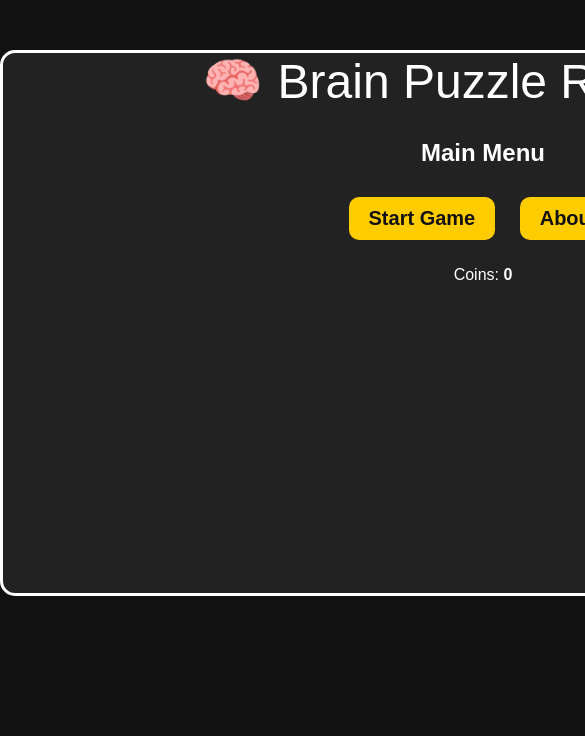
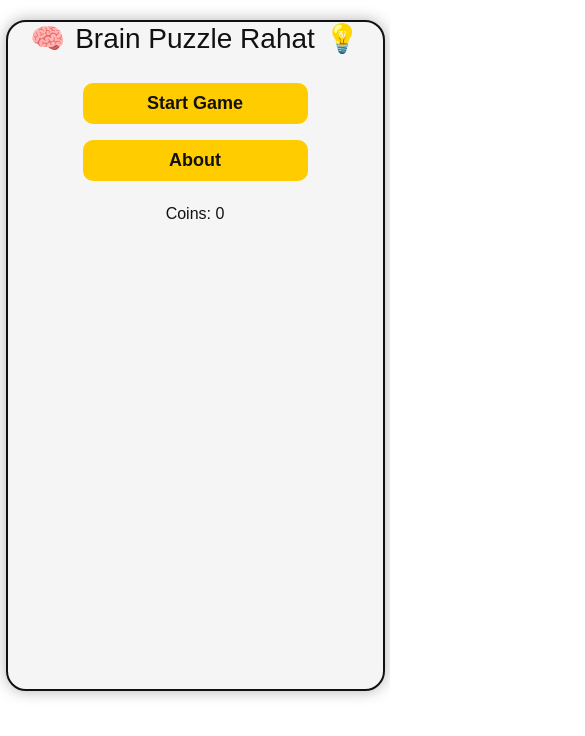
Before and after one commit to rahatalikazmi001-pixel/BrainPuzzleRahat, a plain HTML site: page index.html in a window 390 px wide. Shown: the top 736 px of the page, 585 px wide, since content can reach past the window. Drawn offline with Linux system fonts and the light colour scheme.

Commit message:
Enhance mobile styles and loading logic
Updated styles for mobile responsiveness and adjusted button sizes. Modified loading logic and improved puzzle structure.

```diff
--- a/index.html
+++ b/index.html
@@ -4,15 +4,15 @@
 <meta charset="UTF-8">
 <title>Brain Puzzle Rahat</title>
 <style>
-body { margin:0; background:#111; color:#fff; font-family:Arial; text-align:center; }
-#game-container { width:960px; height:540px; margin:50px auto; background:#222; border:3px solid #fff; position:relative; border-radius:15px;}
-#splash { font-size:36px; margin-top:50px; display:flex; flex-direction:column; align-items:center; justify-content:center; height:100%;}
-#loading { font-size:24px; margin-top:20px; }
-#menu, #about, #game { display:none; }
-button { font-size:20px; padding:10px 20px; margin:10px; cursor:pointer; border-radius:10px; border:none; background:#ffcc00; color:#111; font-weight:bold; }
-#coins-menu { font-weight:bold; }
-.logo-container { display:flex; justify-content:center; align-items:center; gap:15px; margin-bottom:30px;}
-.logo-container span { font-size:48px; }
+/* Mobile screen style */
+body { margin:0; background:#fff; color:#111; font-family:Arial; text-align:center; }
+#game-container { width:375px; height:667px; margin:20px auto; background:#f5f5f5; border:2px solid #111; position:relative; border-radius:20px; overflow:hidden; box-shadow:0 0 15px rgba(0,0,0,0.3);}
+#splash, #menu, #about, #game { display:none; width:100%; height:100%; }
+#splash { display:flex; flex-direction:column; align-items:center; justify-content:center; }
+#loading { font-size:20px; margin-top:20px; }
+button { font-size:18px; padding:10px 15px; margin:8px; cursor:pointer; border-radius:10px; border:none; background:#ffcc00; color:#111; font-weight:bold; width:60%; }
+.logo-container { display:flex; justify-content:center; align-items:center; gap:10px; margin-bottom:20px; font-size:28px; }
+#puzzle-container { margin-top:20px; }
 </style>
 </head>
 <body>
@@ -34,7 +34,6 @@ button { font-size:20px; padding:10px 20px; margin:10px; cursor:pointer; border-
       <span>Brain Puzzle Rahat</span>
       <span>💡</span>
     </div>
-    <h2>Main Menu</h2>
     <button onclick="startGame()">Start Game</button>
     <button onclick="showAbout()">About</button>
     <p>Coins: <span id="coins-menu">0</span></p>
@@ -61,8 +60,8 @@ button { font-size:20px; padding:10px 20px; margin:10px; cursor:pointer; border-
 <script>
 let coins = parseInt(localStorage.getItem('coins')) || 0;
 let currentLevel = parseInt(localStorage.getItem('level')) || 1;
-const maxLevels = 100;
 
+// Elements
 const splash = document.getElementById('splash');
 const loadingText = document.getElementById('loading');
 const menu = document.getElementById('menu');
@@ -73,10 +72,10 @@ const coinsTextMenu = document.getElementById('coins-menu');
 const levelTitle = document.getElementById('level-title');
 const puzzleContainer = document.getElementById('puzzle-container');
 
-// Splash loading
+// Splash Loading
 let loading = 0;
 let loadInterval = setInterval(() => {
-  loading += 2;
+  loading += 5;
   if(loading>100) loading=100;
   loadingText.innerText="Loading... "+loading+"%";
   if(loading>=100){
@@ -85,7 +84,7 @@ let loadInterval = setInterval(() => {
     menu.style.display="block";
     updateCoins();
   }
-},60);
+},100);
 
 function updateCoins(){
   coinsTextGame.innerText=coins;
@@ -104,7 +103,7 @@ function showAbout(){ menu.style.display="none"; about.style.display="block"; }
 function backMenu(){ about.style.display="none"; menu.style.display="block"; updateCoins(); }
 function backMenuFromGame(){ game.style.display="none"; menu.style.display="block"; updateCoins(); }
 
-// Brain Test style puzzles
+// Tricky Brain Test style puzzles (100+ unique puzzles can be added)
 const puzzles = [
   {q:"Select the red color", opts:["red","black"], ans:"red"},
   {q:"Select the black color", opts:["red","black"], ans:"black"},
@@ -115,8 +114,8 @@ const puzzles = [
   {q:"Press the hidden button", opts:["button1","button2"], ans:"button1"},
   {q:"Swipe left to continue", opts:["left","right"], ans:"left"},
   {q:"Swipe right to continue", opts:["left","right"], ans:"right"},
-  {q:"Which is heavier?", opts:["rock","feather"], ans:"rock"},
-  // Add more 90+ unique puzzles
+  {q:"Which is heavier?", opts:["rock","feather"], ans:"rock"}
+  // Add more unique puzzles for full 100+ levels
 ];
 
 function showPuzzle(level){
@@ -141,4 +140,4 @@ function nextLevel(){
 }
 </script>
 </body>
-        </html>
+      </html>
```
